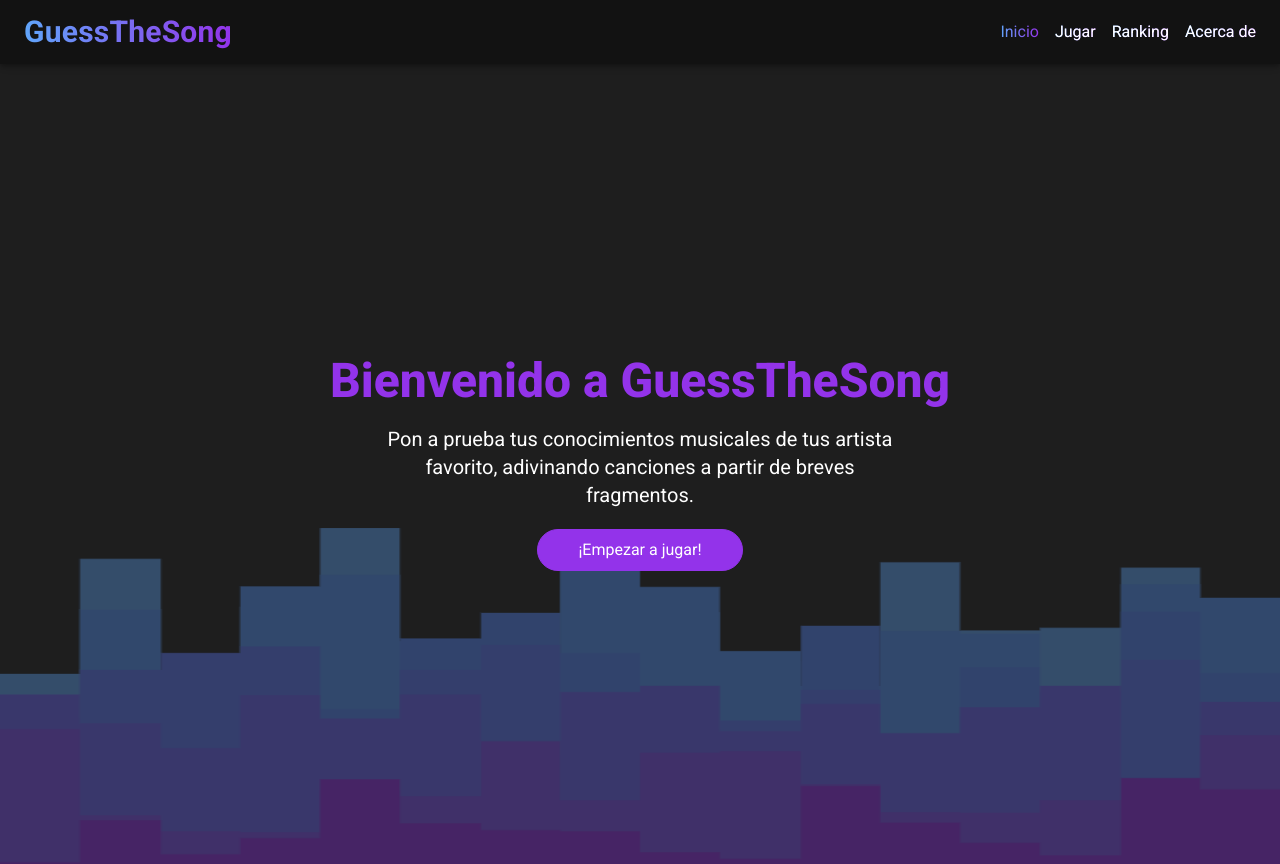
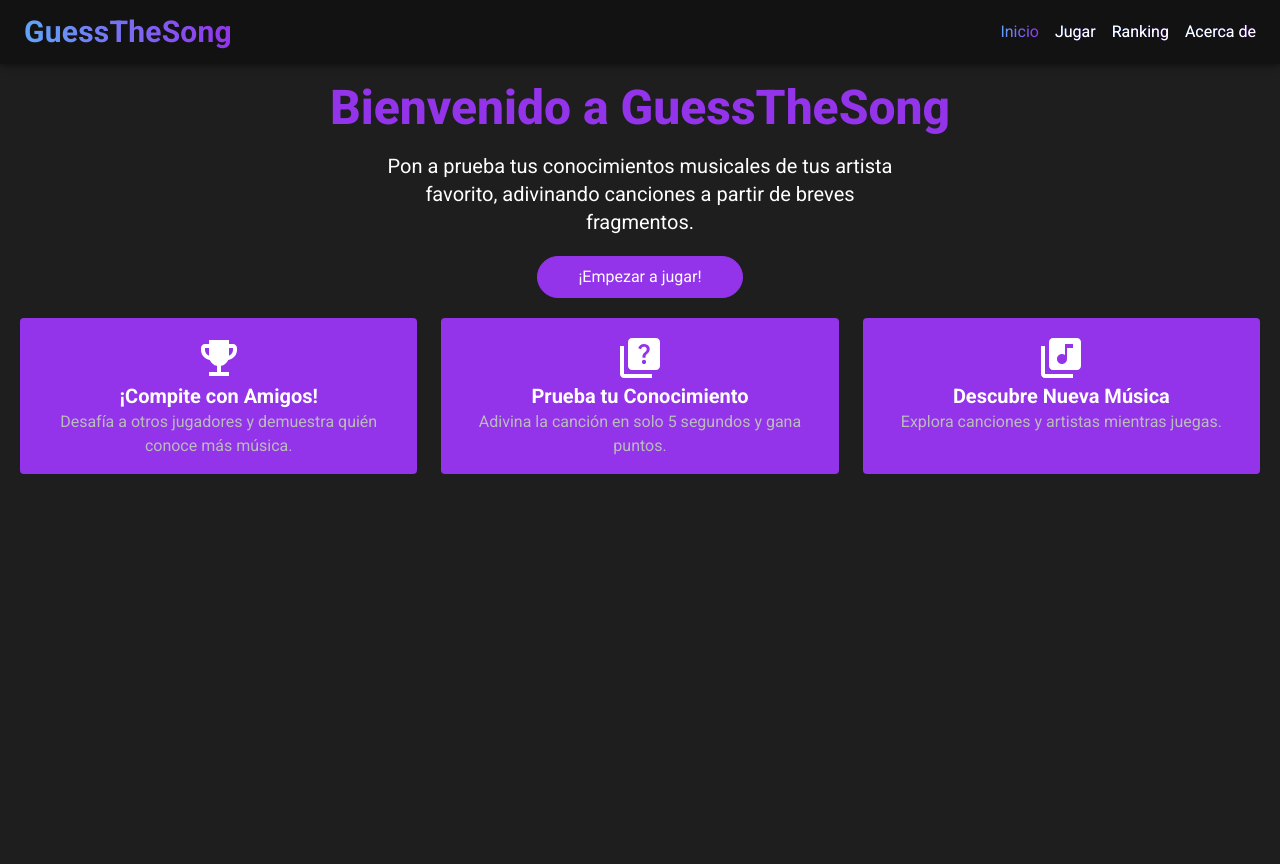
Before and after one commit to NelsonValentinGarroDadan/GuessTheSong, a React (Vite) app: page / in a window 1280 px wide. Built offline with nearby package versions, Linux system fonts and the light colour scheme.

Commit message:
fixed/ home finished

```diff
--- a/index.html
+++ b/index.html
@@ -1,5 +1,5 @@
 <!doctype html>
-<html lang="en">
+<html lang="es">
   <head>
     <meta charset="UTF-8" />
     <link rel="preconnect" href="https://fonts.googleapis.com">
--- a/package.json
+++ b/package.json
@@ -12,7 +12,7 @@
   "dependencies": {
     "@emotion/react": "^11.14.0",
     "@emotion/styled": "^11.14.0",
-    "@mui/icons-material": "^6.3.1",
+    "@mui/icons-material": "^6.4.2",
     "@mui/material": "^6.3.1",
     "@types/react-router-dom": "^5.3.3",
     "react": "18.3.1",
--- /dev/null
+++ b/src/components/home/components/card/card.tsx
@@ -0,0 +1,12 @@
+import React from "react";
+import { SvgIconProps } from "@mui/material";
+const Card = ({Emoji,title,subtitle}:{Emoji:React.ElementType<SvgIconProps>,title:string, subtitle:string}) => {
+    return (
+        <div className="bg-purple-600 w-full h-full p-4 rounded flex justify-start items-center flex-col">
+            <Emoji className="text-text-dark !text-5xl"/>
+            <h3 className="text-text-dark text-xl font-bold text-center">{title}</h3>
+            <p className="text-secondary-text-dark text-l text-center">{subtitle}</p>
+        </div>
+    );
+}
+export default Card;
--- /dev/null
+++ b/src/components/home/components/cardData.ts
@@ -0,0 +1,21 @@
+import { EmojiEvents, Quiz, LibraryMusic } from "@mui/icons-material";
+
+const cardData = [
+  {
+    Emoji: EmojiEvents,
+    title: "¡Compite con Amigos!",
+    subtitle: "Desafía a otros jugadores y demuestra quién conoce más música.",
+  },
+  {
+    Emoji: Quiz,
+    title: "Prueba tu Conocimiento",
+    subtitle: "Adivina la canción en solo 5 segundos y gana puntos.",
+  },
+  {
+    Emoji: LibraryMusic,
+    title: "Descubre Nueva Música",
+    subtitle: "Explora canciones y artistas mientras juegas.",
+  },
+];
+
+export default cardData;
--- a/src/components/home/home.tsx
+++ b/src/components/home/home.tsx
@@ -1,16 +1,19 @@
 import React from "react";
 import { Link } from "react-router-dom";
+import Card from "./components/card/card";
+import cardData from "./components/cardData";
 export default function Home(){
     return(
-        <section className="relative w-full min-h-screen h-full flex justify-center items-center flex-col bg-bg-muted-dark">
-            <div className="flex justify-center items-center flex-col z-10">
+        <section className="relative w-full min-h-screen h-full  flex justify-start items-center flex-col bg-bg-muted-dark pt-5">
+            <div className="flex justify-start items-center flex-col z-10">
                 <h1 className="text-purple-600 font-extrabold text-center text-4xl xl:text-5xl">Bienvenido a GuessTheSong</h1>
                 <h4 className="text-text-dark p-5 text-center xl:text-xl xl:w-1/2">Pon a prueba tus conocimientos musicales de tus artista favorito, adivinando canciones a partir de breves fragmentos.</h4>
                 <button className="bg-purple-600 text-white px-10 py-2 rounded-full cursor-pointer group border-purple-600 border hover:bg-transparent ">
                     <Link to="/play" className="text-text-dark group-hover:text-purple-600 ">¡Empezar a jugar!</Link>
                 </button>
-            </div>
-            <img src="/gemotry-patron.webp" alt="patron" className="absolute h-1/2 w-screen bottom-0 left-0 opacity-35"/>
-     </section>
+            </div> <section className="w-full grid grid-cols-1 md:grid-cols-3 gap-6 mt-5 px-5">
+                {cardData.map((card,index)=> <Card key={index} {...card}/>)}
+            </section>
+        </section>
     );
 }
```
Also changed, not shown: public/gemotry-patron.webp (deleted), 1 other file (tests, documents, lock files or other folders).
